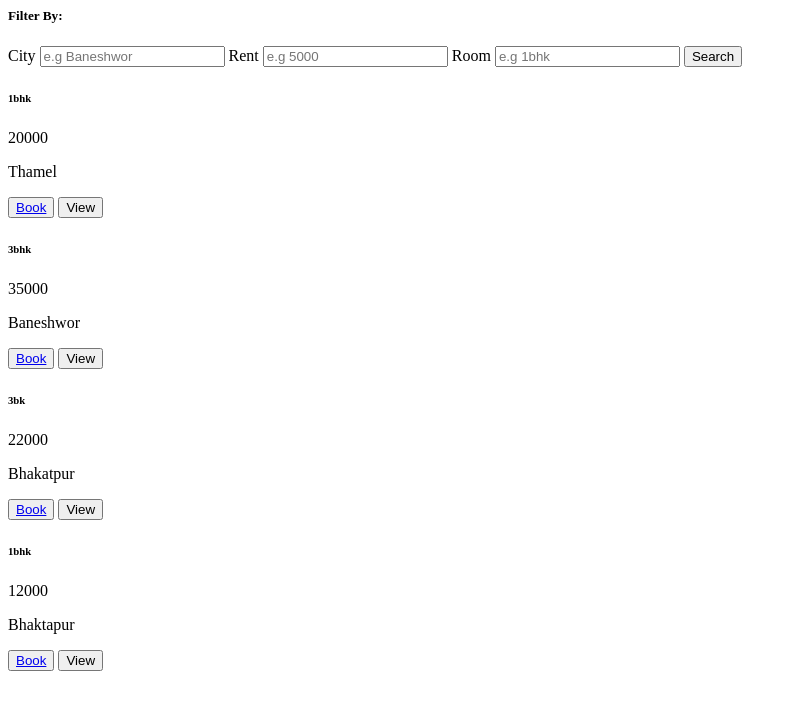
After one commit to Prayag019/Room-booking, a Django app: page /rooms/available_rooms/ in a window 1280 px wide. The commit adds this page. Shown: the top 710 px of the page, without its empty margins (0-797 px from the left). Run offline with Django 5.2, Linux system fonts and the light colour scheme; data comes from the database, SQL or seed files in the repository; both versions use the stored data as it was after the commit.

Commit message:
filter option fixed

```diff
--- a/root/myproject/rooms/templates/rooms/added_rooms.html
+++ b/root/myproject/rooms/templates/rooms/added_rooms.html
@@ -31,7 +31,7 @@
 		<div class="row">
 			{% if approved %}
 			<h3>Approved Rooms:</h3>
-			{% for room in approved_rooms %}
+			{% for room in approved %}
 			<div class="col">
 				<div class="card">
 					<div class="card-body">
--- a/root/myproject/rooms/templates/rooms/dashboard.html
+++ b/root/myproject/rooms/templates/rooms/dashboard.html
@@ -97,7 +97,7 @@
 			<div id="nav-body-content">
 				<div id="nav-body-content-holder">
 					<span id="logo"><i class="bi bi-eye-fill"></i></span>
-				<span id="name"><a href="" hx-get="{% url 'room-lists'%}" hx-target='#body' hx-trigger=click>Available Rooms</a></span>
+				<span id="name"><a href="" hx-get="{% url 'available_rooms'%}" hx-target='#body' hx-trigger=click>Available Rooms</a></span>
 
 
 
--- a/root/myproject/rooms/templates/rooms/filter_room.html
+++ b/root/myproject/rooms/templates/rooms/filter_room.html
@@ -1,6 +1,8 @@
 <div id="room-list-body">
 	<div id="room-list-body-header">
-				<form method="GET" action="{% url 'room-lists' %}">
+<form method="GET" action="{% url 'room_lists' %}"
+ hx-get="{% url 'room_lists' %}" hx-target="#result-container"
+hx-trigger="submit">
   <div id="filter-options">
     <h5>Filter By:</h5>
 
--- a/root/myproject/rooms/templates/rooms/room_lists.html
+++ b/root/myproject/rooms/templates/rooms/room_lists.html
@@ -2,35 +2,12 @@
 	<div id="view-rooms-container">
 
 
-{% include 'rooms/filter_room.html' %}
+<div id="filter-container">
+{% include 'rooms/filter_room.html' %}</div>
 
+   <div id="result-container">
 
-	<div class="row">\
-		{% if rooms %}
-		{% for room in rooms %}
-		<div class="col">
-			<div class="card">
-
-				<div class="card-body">
-					<h6 class="card-title">{{room.room_type}}</h6>
-					<p class="card-text">{{room.rent}}</p>
-					<p class="card-text">{{room.city}}</p>
-					<div id="buttons">
-				<button type="submit"><a href="{% url 'Book' room.id %}">Book</a></button>
-				<button type="submit">View</button></div><!--buttons-->
-
-
-
-				</div><!--card-body-->
-			</div><!--card-->
-
-		</div><!--cols-->
-		{% endfor %}
-
-	</div><!--row-->
-	{% else %}
-		<h2> No such rooms</h2>
-		{% endif %}
+	{% include 'rooms/search_result.html'  %}</div>
 
 </div><!--view-rooms-container-->
 
--- /dev/null
+++ b/root/myproject/rooms/templates/rooms/search_result.html
@@ -0,0 +1,28 @@
+<div id="serach-results">
+	<div class="row">
+
+		{% for room in rooms %}
+		<div class="col">
+			<div class="card">
+
+				<div class="card-body">
+					<h6 class="card-title">{{room.room_type}}</h6>
+					<p class="card-text">{{room.rent}}</p>
+					<p class="card-text">{{room.city}}</p>
+					<div id="buttons">
+				<button type="submit"><a href="{% url 'Book' room.id %}">Book</a></button>
+				<button type="submit">View</button></div><!--buttons-->
+
+
+
+				</div><!--card-body-->
+			</div><!--card-->
+
+		</div><!--cols-->
+		{% endfor %}
+
+	</div><!--row-->
+
+
+
+</div><!--search-results-->
--- a/root/myproject/rooms/urls.py
+++ b/root/myproject/rooms/urls.py
@@ -1,14 +1,15 @@
 from django.urls import path
-from .views import Add_Room_Form_View,View_Rooms,test,Added_Room,Book_Rooms,User_Booked_Rooms
+from .views import Add_Room_Form_View,View_Rooms,test,Added_Room,Book_Rooms,User_Booked_Rooms,Available_rooms
 
 
 urlpatterns=[
 
-path('add-room-form/',Add_Room_Form_View,name='Add_Room_Form'),
-path('room-lists/',View_Rooms,name='room-lists'),
+path('add_room_form/',Add_Room_Form_View,name='Add_Room_Form'),
+path('room_lists/',View_Rooms,name='room_lists'),
 path('booked_room/',test),
 path('added-rooms/',Added_Room,name='Added_room'),
 path('book/<int:id>/', Book_Rooms,name="Book"),
-path('booked_rooms/',User_Booked_Rooms,name="Booked")
+path('booked_rooms/',User_Booked_Rooms,name="Booked"),
+path('available_rooms/',Available_rooms,name="available_rooms")
 
 ]
--- a/root/myproject/rooms/views.py
+++ b/root/myproject/rooms/views.py
@@ -8,6 +8,11 @@ from django.contrib.auth.decorators import login_required
 
 def test(request):
     pass
+
+def Available_rooms(request):
+    rooms=Rooms.objects.filter(Q(is_approved=True),Q(is_booked=False))
+    return render(request,'rooms/room_lists.html',{'rooms':rooms})
+
 
 
 def View_Rooms(request):
@@ -26,8 +31,7 @@ def View_Rooms(request):
 
     rooms=Rooms.objects.filter(filters)
 
-
-    return render(request,'rooms/room_lists.html',{'rooms':rooms})
+    return render(request,'rooms/search_result.html',{'rooms':rooms})
 
 def Add_Room_Form_View(request):
     if request.method=='POST':
```
Also changed, not shown: root/myproject/db.sqlite3.
